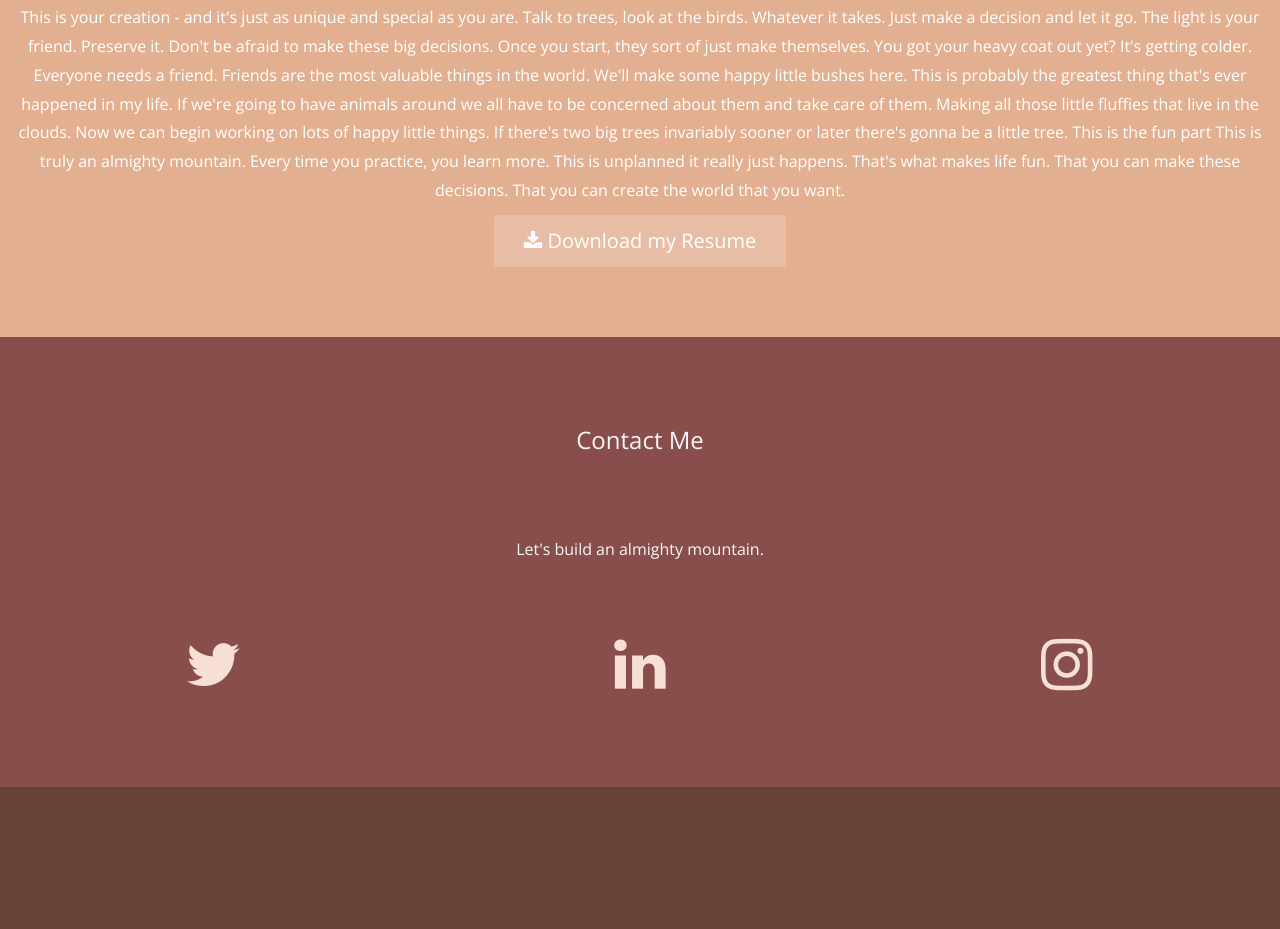
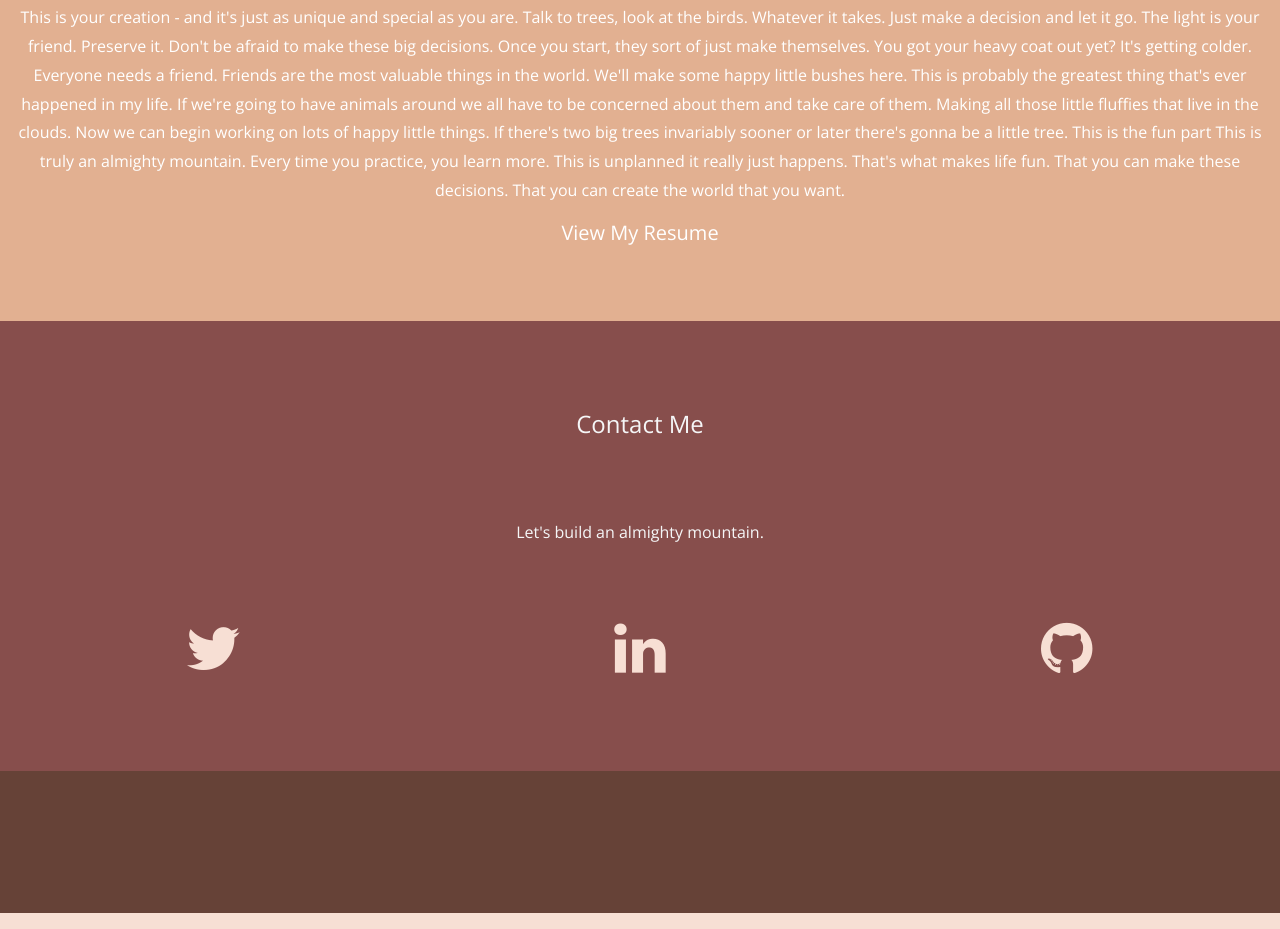
Before and after one commit to JasmineRivera/JasmineRivera.github.io, a plain HTML site: page index.html in a window 1280 px wide. Shown: the part 995-1924 px from the top of the page. Drawn offline with nearby package versions, Linux system fonts and the light colour scheme.

Commit message:
fixed resume button (link), started resume html, made css folder

```diff
--- a/jazzcss.css
+++ b/css/jazzcss.css
@@ -73,19 +73,10 @@ p {font-size: 16px;}
 .navbar-inverse .navbar-collapse, .navbar-inverse .navbar-form {
     border: none;
 }
+
+
 /*download my resume button*/
-.btn {
-    background-color: #E7BEA5;
-    border: none;
-    color: white;
-    padding: 12px 30px;
-    cursor: pointer;
-    font-size: 20px;
-}
 
-.btn:hover {
-    color: #664237;
-}
 
 
 /*social media icons*/
@@ -104,12 +95,13 @@ p {font-size: 16px;}
     color: #F7DFD4;
 }
 
-.fa-instagram {
+.fa-github {
     color: #F7DFD4;
 }
 
-
-
+a {
+    color: #ffffff;
+}
 a:hover {
     color: white;
     text-decoration: none;
--- /dev/null
+++ b/css/resumeStyle.css
@@ -0,0 +1,3 @@
+body {
+    background-color: mintcream;
+}
--- a/index.html
+++ b/index.html
@@ -9,7 +9,7 @@
     <link rel="stylesheet" href="https://cdnjs.cloudflare.com/ajax/libs/font-awesome/4.7.0/css/font-awesome.min.css">
     <script src="https://ajax.googleapis.com/ajax/libs/jquery/3.3.1/jquery.min.js"></script>
     <link rel="stylesheet" href="https://maxcdn.bootstrapcdn.com/bootstrap/3.3.7/css/bootstrap.min.css" integrity="sha384-BVYiiSIFeK1dGmJRAkycuHAHRg32OmUcww7on3RYdg4Va+PmSTsz/K68vbdEjh4u" crossorigin="anonymous">
-    <link rel="stylesheet" href="jazzcss.css">
+    <link rel="stylesheet" href="css/jazzcss.css">
 </head>
 <body>
 <!-- Navbar -->
@@ -56,7 +56,7 @@
             If there's two big trees invariably sooner or later there's gonna be a little tree. This is the fun part This is truly an almighty mountain. Every time you practice, you learn more. This is unplanned it really just happens. That's what makes life fun. That you can make these decisions. That you can create the world that you want.
         </p>
 
-    <button class="btn"><i class="fa fa-download"></i> Download my Resume</button>
+        <a href="https://www.yumpu.com/xx/embed/view/W7Yk6QnEuNgc54wj" target="_blank">View My Resume</a>
     </div>
 
     <!-- Contact Me -->
@@ -70,14 +70,14 @@
             <div id="link" class="col-sm-4 socmed">
                 <a href="#" class="fa fa-linkedin"></a>
             </div>
-        <div id="insta" class="col-sm-4 socmed">
-            <a href="#" class="fa fa-instagram"></a>
+            <div id="github" class="col-sm-4 socmed">
+                <a href="#" class="fa fa-github"></a>
             </div>
         </div>
     </div>
+
 <!-- Footer -->
     <footer class="container-fluid bg-4 text-center"></footer>
-
 </body>
 <script src="https://maxcdn.bootstrapcdn.com/bootstrap/3.3.7/js/bootstrap.min.js" integrity="sha384-Tc5IQib027qvyjSMfHjOMaLkfuWVxZxUPnCJA7l2mCWNIpG9mGCD8wGNIcPD7Txa" crossorigin="anonymous"></script>
 </html>
```
Also changed, not shown: resume.html (added, +16 -0 lines). Lines whose indentation alone changed are shown as unchanged.
